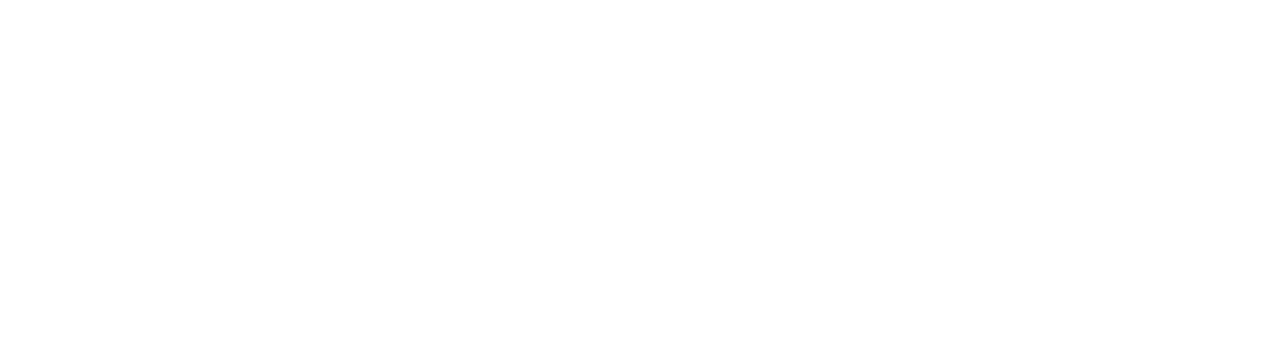
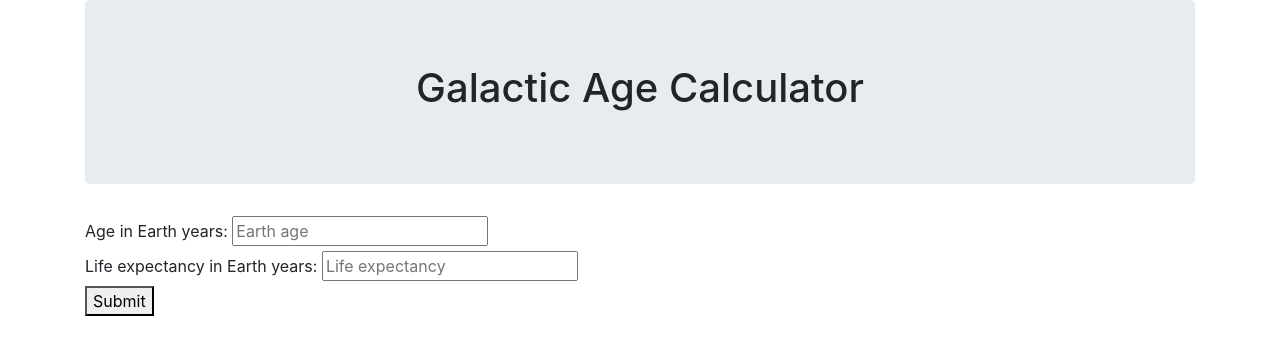
Before and after one commit to jasonhuels/galactic-age-calculator, a website built with webpack: page src/index.html in a window 1280 px wide. Built offline with nearby package versions, Linux system fonts and the light colour scheme.

Commit message:
start adding ui

```diff
--- a/src/index.html
+++ b/src/index.html
@@ -1,10 +1,20 @@
 <!DOCTYPE html>
 <html>
   <head>
-    <title></title>
+    <title>Galactic Age Calculator</title>
   </head>
   <body>
     <div class="container">
+      <div class="jumbotron">
+        <h1>Galactic Age Calculator</h1>
+      </div>
+      <form id="form" action="index.html" method="post">
+        <label for="earth-age">Age in Earth years:</label>
+        <input type="text" name="" placeholder="Earth age"><br>
+        <label for="earth-age">Life expectancy in Earth years:</label>
+        <input type="text" name="" placeholder="Life expectancy"><br>
+        <button type="submit" name="button">Submit</button>
+      </form>
 
     </div>
 
--- a/src/styles.css
+++ b/src/styles.css
@@ -0,0 +1,7 @@
+h1 {
+  text-align: center;
+}
+
+.jumbotron {
+  /* background-image: url('img/space_bg.png'); */
+}
```
Also changed, not shown: spec/galactic-age-spec.js (+24 -0 lines), src/img/space_bg.png (added).
